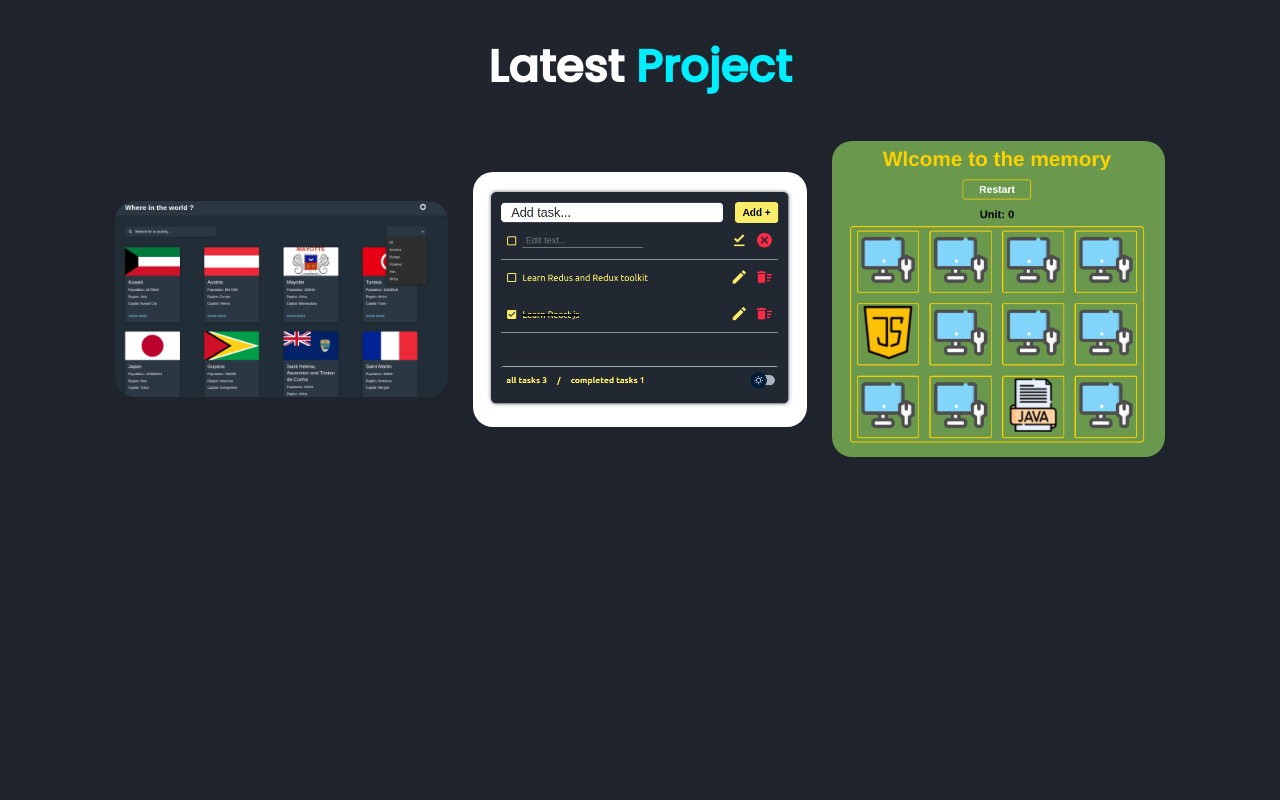
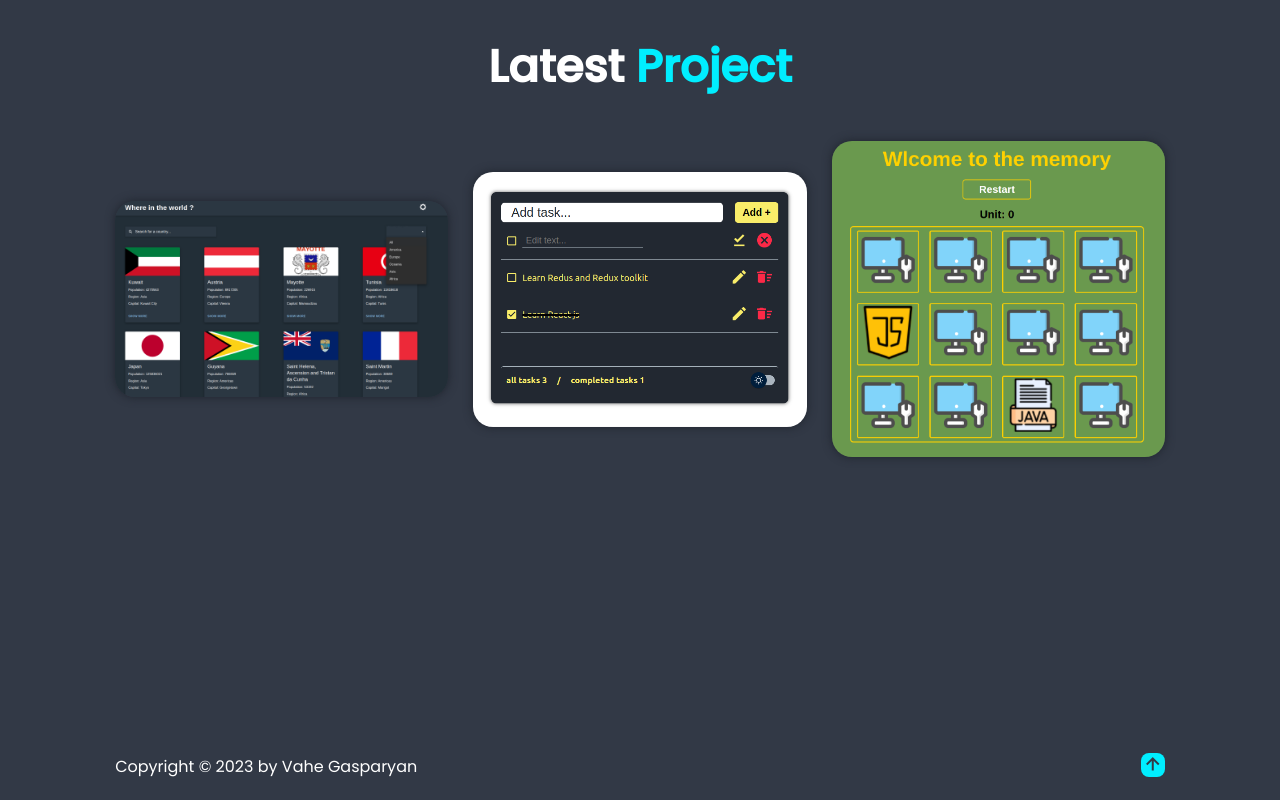
Before and after one commit to VaheGasparyan/my-portfolio, a React (Create React App) app: page / in a window 1280 px wide. Shown: the part 2467-3267 px from the top of the page. Before the commit the page ends 3200 px from the top, so only its background shows below. Built offline with nearby package versions, Linux system fonts and the light colour scheme.

Commit message:
create css media

```diff
--- a/src/App.css
+++ b/src/App.css
@@ -56,3 +56,40 @@ span {
     text-align: center;
     font-size: 4.5rem;
 }
+
+@media (max-width: 1200px) {
+    html {
+        font-size: 55%;
+    }
+}
+
+@media (max-width: 991px) {
+    .main .header {
+        padding: 2rem 3%;
+    }
+
+    section {
+        padding: 10rem 3% 2rem;
+    }
+
+    .main .footer {
+        padding: 2rem 3%;
+    }
+}
+
+@media (max-width: 768px) {
+    .main .header #menu-icon {
+        display: block;
+    }
+
+    .main .header .navbar {
+        position: absolute;
+        top: 100%;
+        left: 0;
+        width: 100%;
+        padding: 1rem 3%;
+        background: var(--bg-color);
+        border-top: .1rem solid rgba(0, 0, 0, .2);
+        box-shadow: 0 .5rem 1rem rgba(0, 0, 0, .2);
+    }
+}
--- a/src/components/about/index.tsx
+++ b/src/components/about/index.tsx
@@ -1,10 +1,11 @@
+import {forwardRef} from "react";
+
 import aboutImg from 'images/about-us.svg';
-
 import './about.css';
 
-const About = () => {
+const About = forwardRef<HTMLDivElement>((props, ref) => {
     return (
-        <section className='about' id='about'>
+        <section ref={ref} className='about' id='about'>
             <div className="about-img">
                 <img src={aboutImg} alt="about-img"/>
             </div>
@@ -17,6 +18,6 @@ const About = () => {
             </div>
         </section>
     )
-};
+});
 
 export default About;
--- /dev/null
+++ b/src/components/footer/footer.css
@@ -0,0 +1,30 @@
+.footer {
+    display: flex;
+    justify-content: space-between;
+    align-items: center;
+    flex-wrap: wrap;
+    padding: 2rem 9%;
+    background: var(--second-bg-color);
+}
+
+.footer .footer-text p {
+    font-size: 1.6rem;
+}
+
+.footer .footer-iconTop a {
+    display: inline-flex;
+    align-items: center;
+    justify-content: center;
+    background: var(--main-color);
+    border-radius: .8rem;
+    transition: .5s ease;
+}
+
+.footer .footer-iconTop a:hover {
+    box-shadow: 0 0 1rem var(--main-color);
+}
+
+.footer .footer-iconTop a i {
+    font-size: 2.4rem;
+    color: var(--second-bg-color);
+}
--- /dev/null
+++ b/src/components/footer/index.tsx
@@ -0,0 +1,17 @@
+import './footer.css';
+
+const Footer = () => {
+    return (
+        <footer className='footer'>
+            <div className="footer-text">
+                <p>Copyright &copy; 2023 by Vahe Gasparyan</p>
+            </div>
+
+            <div className="footer-iconTop">
+                <a href="#home"><i className='bx bx-up-arrow-alt'></i></a>
+            </div>
+        </footer>
+    )
+};
+
+export default Footer;
--- a/src/components/header/header.css
+++ b/src/components/header/header.css
@@ -9,6 +9,10 @@
     justify-content: space-between;
     align-items: center;
     z-index: 100;
+}
+
+.header.sticky {
+    border-bottom: .1rem solid rgba(0, 0, 0, .2);
 }
 
 .header .logo {
--- a/src/components/header/index.tsx
+++ b/src/components/header/index.tsx
@@ -8,10 +8,10 @@ const Header = () => {
             <i className='bx bx-menu' id='menu-icon'></i>
 
             <nav className="navbar">
-                <a href="#home" className='active'>Home</a>
-                <a href="#about">About</a>
-                <a href="#skills">Skills</a>
-                <a href="#projects">Projects</a>
+                <a href="#home" className='active headerHome'>Home</a>
+                <a href="#about" className='headerAbout'>About</a>
+                <a href="#skills" className='headerSkills'>Skills</a>
+                <a href="#projects" className='headerProjects'>Projects</a>
             </nav>
         </header>
     )
--- a/src/components/home/index.tsx
+++ b/src/components/home/index.tsx
@@ -1,10 +1,11 @@
+import {forwardRef} from "react";
+
 import homeImg from 'images/programmer-person.svg';
-
 import './home.css';
 
-const Home = () => {
+const Home = forwardRef<HTMLDivElement>((props, ref) => {
     return (
-        <section className='home' id='home'>
+        <section ref={ref} className='home' id='home'>
             <div className="home-content">
                 <h3>Hello, It's Me</h3>
                 <h1>Vahe Gasparyan</h1>
@@ -24,6 +25,6 @@ const Home = () => {
             </div>
         </section>
     )
-};
+});
 
 export default Home;
--- a/src/components/projects/index.tsx
+++ b/src/components/projects/index.tsx
@@ -1,16 +1,19 @@
+import {forwardRef} from "react";
+
 import {projects_data} from "services/projects_data";
+import { v4 as uuid } from 'uuid';
 
 import './project.css';
 
-const Projects = () => {
+const Projects = forwardRef<HTMLDivElement>((props, ref) => {
     return (
-        <section className='projects' id='projects'>
+        <section ref={ref} className='projects' id='projects'>
             <h2 className="heading">Latest <span>Project</span></h2>
 
             <div className="projects-container">
                 {projects_data.map(project => {
                     return (
-                        <div className="project-box">
+                        <div className="project-box" key={uuid()}>
                             <img src={project.imgSrc} alt="project-img"/>
                             <div className="project-layer">
                                 <h4>{project.name}</h4>
@@ -23,6 +26,6 @@ const Projects = () => {
             </div>
         </section>
     );
-};
+});
 
 export default Projects;
--- a/src/components/projects/project.css
+++ b/src/components/projects/project.css
@@ -1,3 +1,7 @@
+.projects {
+    background: var(--second-bg-color);
+}
+
 .projects h2 {
     margin-bottom: 4rem;
 }
--- a/src/components/skills/index.tsx
+++ b/src/components/skills/index.tsx
@@ -1,11 +1,13 @@
+import {forwardRef} from "react";
+
 import {skills} from "services/skills";
+
 import { v4 as uuid } from 'uuid';
 
 import skillsImg from 'images/skills-img.svg';
-
 import './skills.css';
 
-const Skills = () => {
+const Skills = forwardRef<HTMLDivElement>((props, ref) => {
     const icons = [<i className='bx bxl-html5'></i>, <i className='bx bxl-css3'></i>,
         <i className='bx bxl-javascript'></i>, <i className='bx bxl-react'></i>, <i className='bx bxl-redux'></i>,
         <i className='bx bxl-typescript'></i>, <i className='bx bxl-git'></i>, <i className='bx bxl-tailwind-css'></i>,
@@ -13,7 +15,7 @@ const Skills = () => {
         <i className='bx bx-book-open'></i>, <i className='bx bx-book-bookmark'></i>];
 
     return (
-        <section className='skills' id='skills'>
+        <section ref={ref} className='skills' id='skills'>
             <h2 className="heading">My <span>Skills</span></h2>
 
             <div className="skills-content">
@@ -33,6 +35,6 @@ const Skills = () => {
             </div>
         </section>
     )
-};
+});
 
 export default Skills;
--- a/src/main/index.tsx
+++ b/src/main/index.tsx
@@ -1,17 +1,32 @@
+import {useEffect, useRef} from "react";
+
+import {checkScrollOffset} from "../utils/checkScrollOffset";
+
 import Header from "components/header";
 import Home from "components/home";
 import About from "components/about";
 import Skills from "components/skills";
 import Projects from "components/projects";
+import Footer from "components/footer";
 
 const Main = () => {
+    const homeRef = useRef<HTMLDivElement>(null);
+    const aboutRef = useRef<HTMLDivElement>(null);
+    const skillsRef = useRef<HTMLDivElement>(null);
+    const projectsRef = useRef<HTMLDivElement>(null);
+
+    useEffect(() => {
+        checkScrollOffset(homeRef.current!, aboutRef.current!, skillsRef.current!, projectsRef.current!);
+    }, [])
+
     return (
         <div className='main'>
             <Header />
-            <Home />
-            <About />
-            <Skills />
-            <Projects />
+            <Home ref={homeRef} />
+            <About ref={aboutRef} />
+            <Skills ref={skillsRef} />
+            <Projects ref={projectsRef} />
+            <Footer />
         </div>
     )
 };
--- /dev/null
+++ b/src/utils/checkScrollOffset.ts
@@ -0,0 +1,17 @@
+export const checkScrollOffset = (home: HTMLDivElement, about: HTMLDivElement, skills: HTMLDivElement, projects: HTMLDivElement) => {
+    const homeHeader = document.querySelector('.headerHome');
+    const aboutHeader = document.querySelector('.headerAbout');
+    const skillsHeader = document.querySelector('.headerSkills');
+    const projectsHeader = document.querySelector('.headerProjects');
+    const header = document.querySelector('.header');
+
+    window.addEventListener('scroll', () => {
+        const top = window.scrollY;
+
+        homeHeader!.classList.toggle('active', top >= home.offsetTop - 150 && top < home.offsetHeight + home.offsetTop);
+        aboutHeader!.classList.toggle('active', top >= about.offsetTop - 150 && top < about.offsetHeight + about.offsetTop);
+        skillsHeader!.classList.toggle('active', top >= skills.offsetTop - 150 && top < skills.offsetHeight + skills.offsetTop);
+        projectsHeader!.classList.toggle('active', top >= projects.offsetTop - 150 && top < projects.offsetHeight + projects.offsetTop);
+        header!.classList.toggle('sticky', top > 100);
+    })
+}
```
